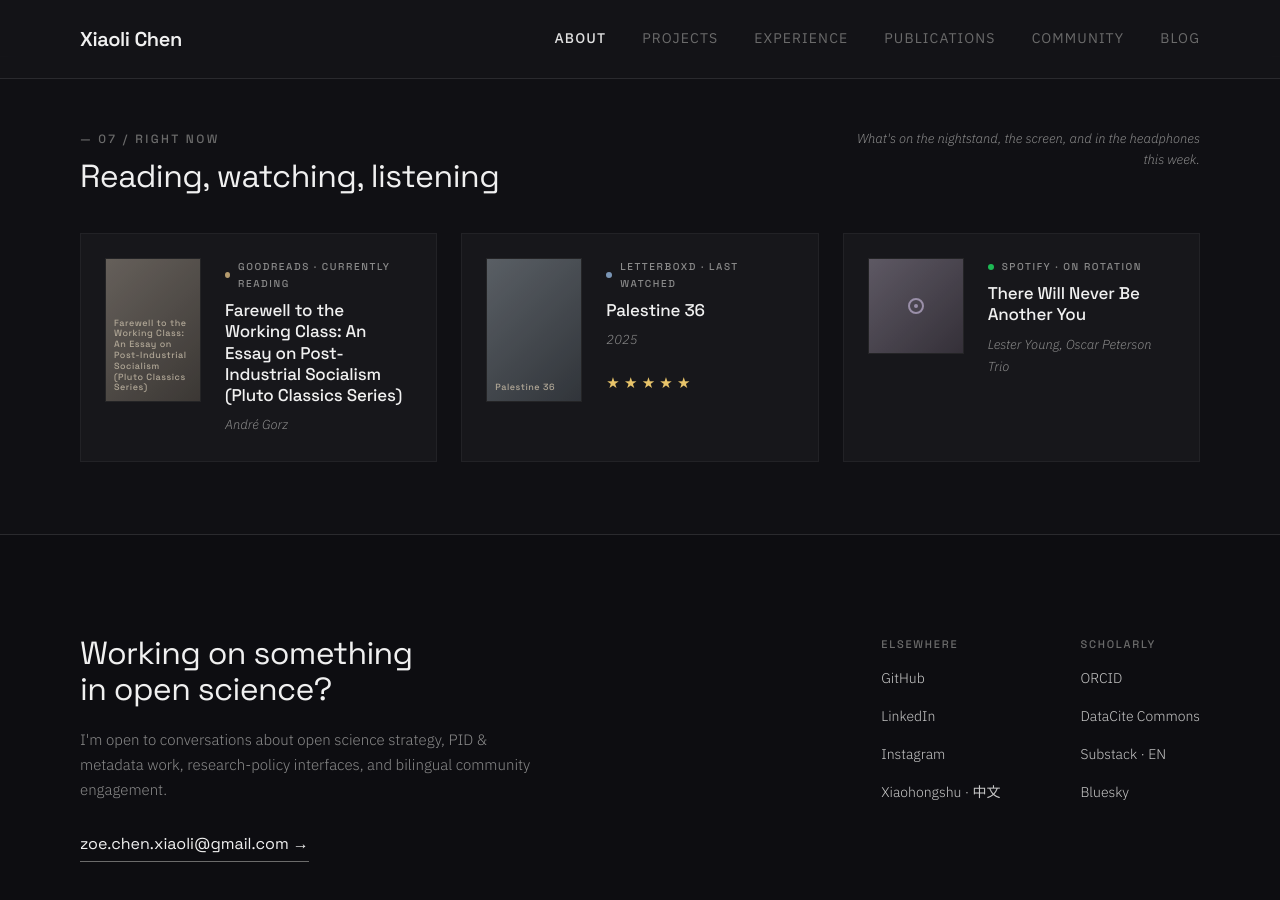
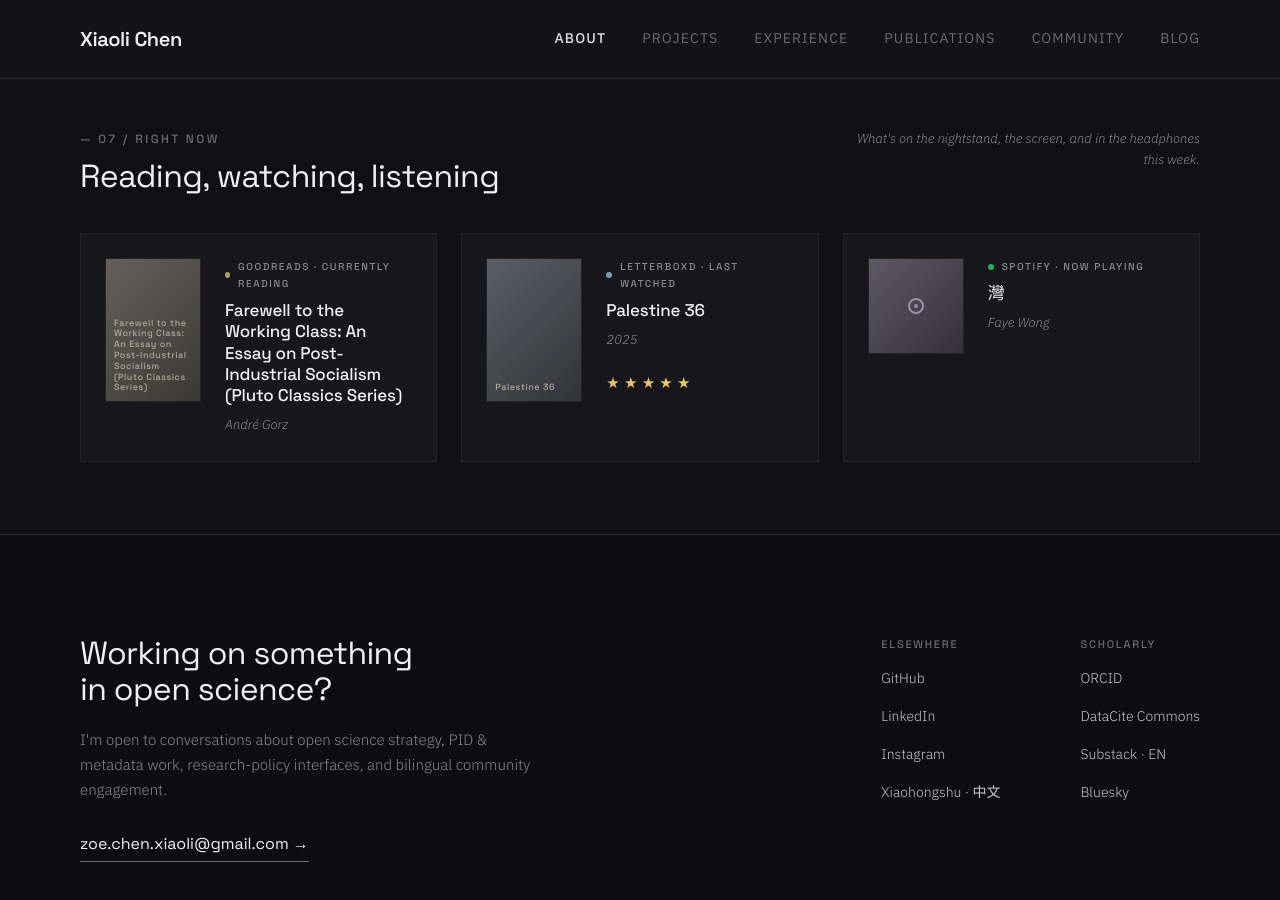
Before and after one commit to xchen101/xchen101.github.io, a Jekyll site: the page built from index.md, in a window 1280 px wide and 900 px high, scrolled down 6657 px. Built offline with Jekyll 4.4.1, drawn with Linux system fonts in a browser that asks for light colours; comment, search, counter and statistics services are not loaded; grey boxes are pictures that could not be loaded.

Commit message:
update: Right Now widget data (auto)

```diff
--- a/_data/now.yml
+++ b/_data/now.yml
@@ -1,4 +1,4 @@
-# Right now — auto-generated by Hermes cron on 2026-06-18 11:00 UTC
+# Right now — auto-generated by Hermes cron on 2026-06-18 17:00 UTC
 # Sources: Goodreads RSS / Letterboxd RSS / Spotify API
 
 reading:
@@ -23,9 +23,9 @@
 listening:
   service: "Spotify"
   accent: "#1DB954"
-  label: "On rotation"
-  title: "There Will Never Be Another You"
-  artist: "Lester Young, Oscar Peterson Trio"
-  url: "https://open.spotify.com/track/6oSm3mBWFxJHEnjE2IqhmA"
+  label: "Now playing"
+  title: "灣"
+  artist: "Faye Wong"
+  url: "https://open.spotify.com/track/4wfbuyK0Eh8Ir84MvWB5aB"
   profile_url: "https://open.spotify.com/"
-  image: "https://i.scdn.co/image/ab67616d00001e02560ea575b1d7f32eda29b0c9"
+  image: "https://i.scdn.co/image/ab67616d00001e029a74199263f705f3c246cf5b"
```
